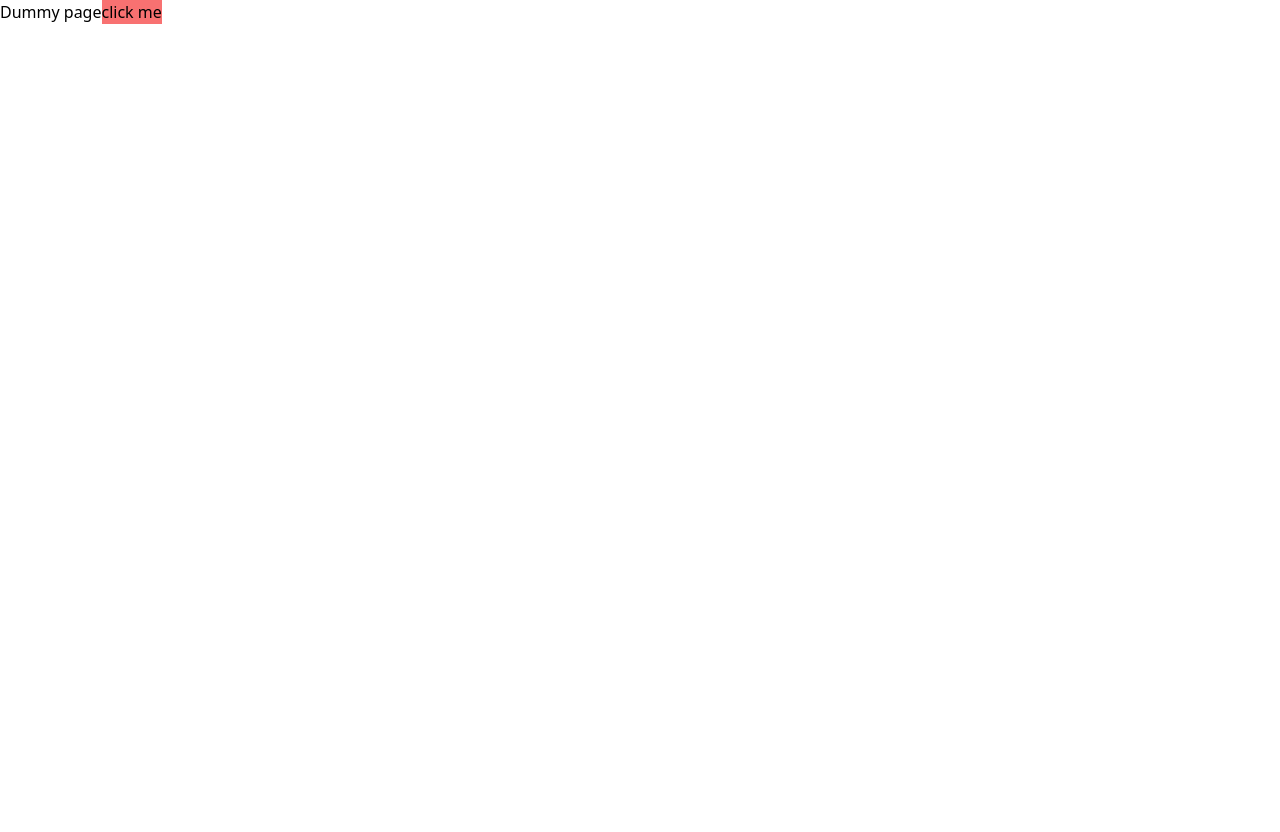
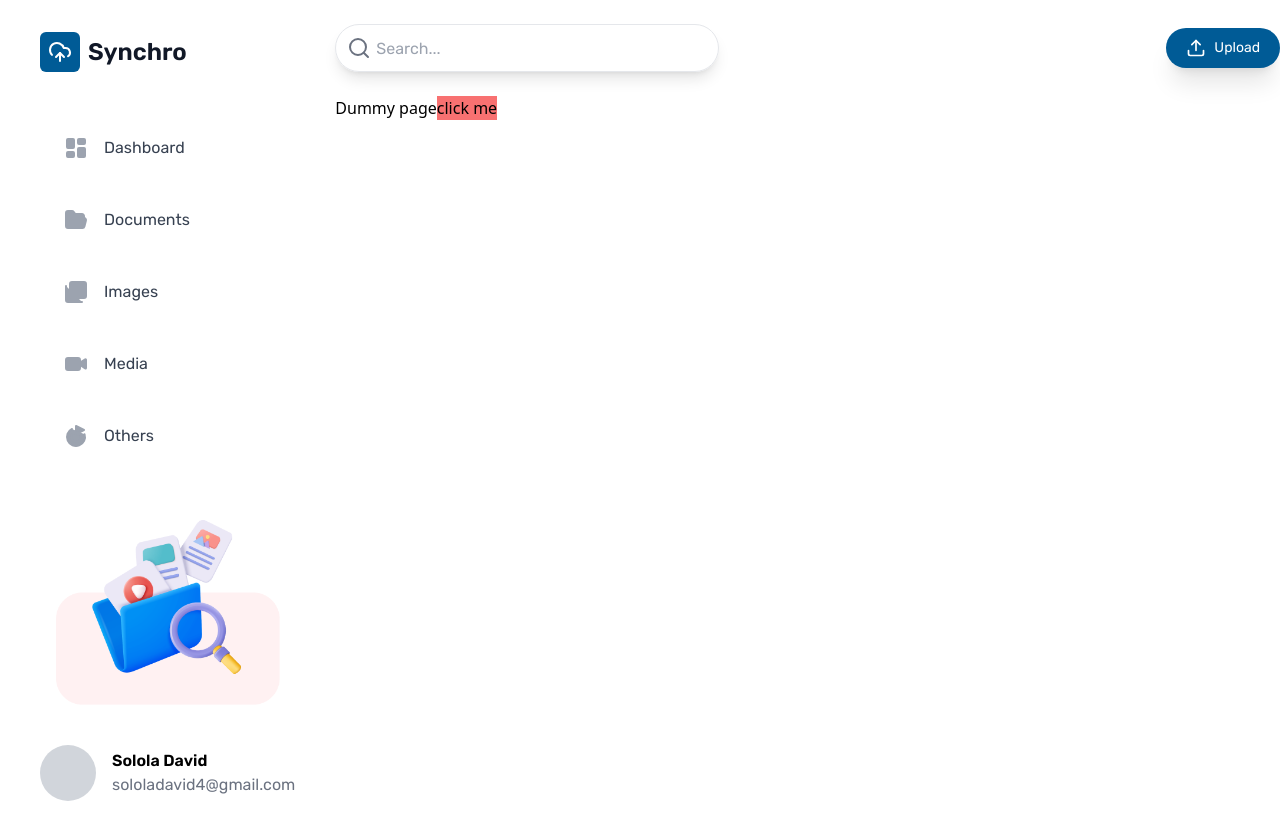
Before and after one commit to LetcodeitwithDave/Synchro, a React (Vite) app in the folder frontend/Synchro/: page / in a window 1280 px wide. Before the commit the page ends 800 px from the top, so only its background shows below. Built offline with nearby package versions, Linux system fonts and the light colour scheme.

Commit message:
refactor code (component structure)

```diff
--- a/frontend/Synchro/src/App.jsx
+++ b/frontend/Synchro/src/App.jsx
@@ -8,15 +8,26 @@ import {
   Upload,
   Documents,
 } from "./pages";
+import { Sidebar, SearchInput, UploadButton, Navbar } from "./components";
 
 // import { ToastContainer } from "react-toastify";
 // import "react-toastify/dist/ReactToastify.css";
+
+import { library } from "@fortawesome/fontawesome-svg-core";
+// import icon
+import { fab } from "@fortawesome/free-brands-svg-icons";
+import { fas } from "@fortawesome/free-solid-svg-icons";
+import { far } from "@fortawesome/free-regular-svg-icons";
 
 function App() {
   return (
     <Router>
       <AuthProvider>
-        {/* <ToastContainer /> Place it here so it’s available globally */}
+        <div className="  flex">
+          <Sidebar />
+
+          <div className="flex flex-col w-full">
+            <Navbar />
             <Routes>
               <Route element={<Signup />} path="/register" />
               <Route element={<Signin />} path="/login" />
@@ -25,9 +36,17 @@ function App() {
               <Route element={<Upload />} path="/upload" />
               <Route element={<Documents />} path="/documents" />
             </Routes>
+          </div>
+        </div>
+        {/* <ToastContainer /> Place it here so it’s available globally */}
       </AuthProvider>
     </Router>
   );
 }
 
 export default App;
+library.add(fab, fas, far);
+
+{
+  /* <FontAwesomeIcon icon="fa-solid fa-image" /> */
+}
```
Lines whose indentation alone changed are shown as unchanged.
